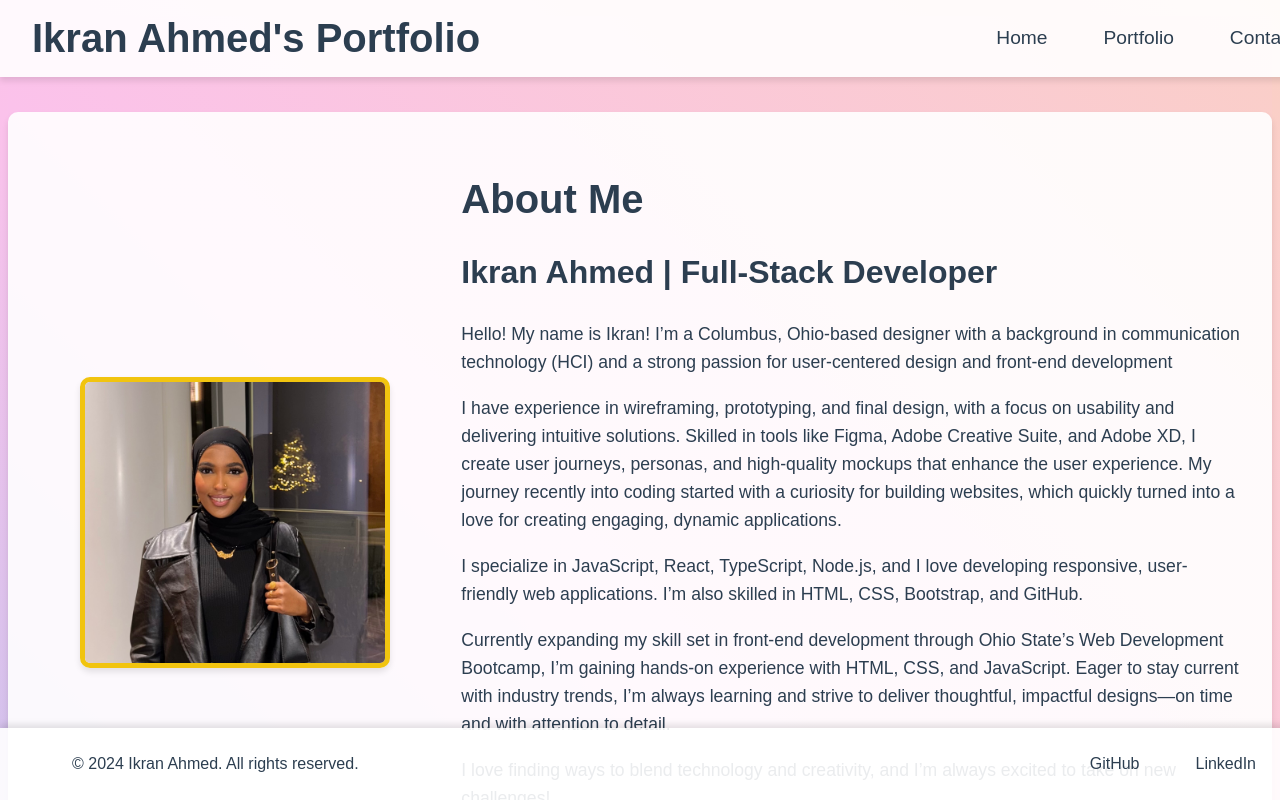
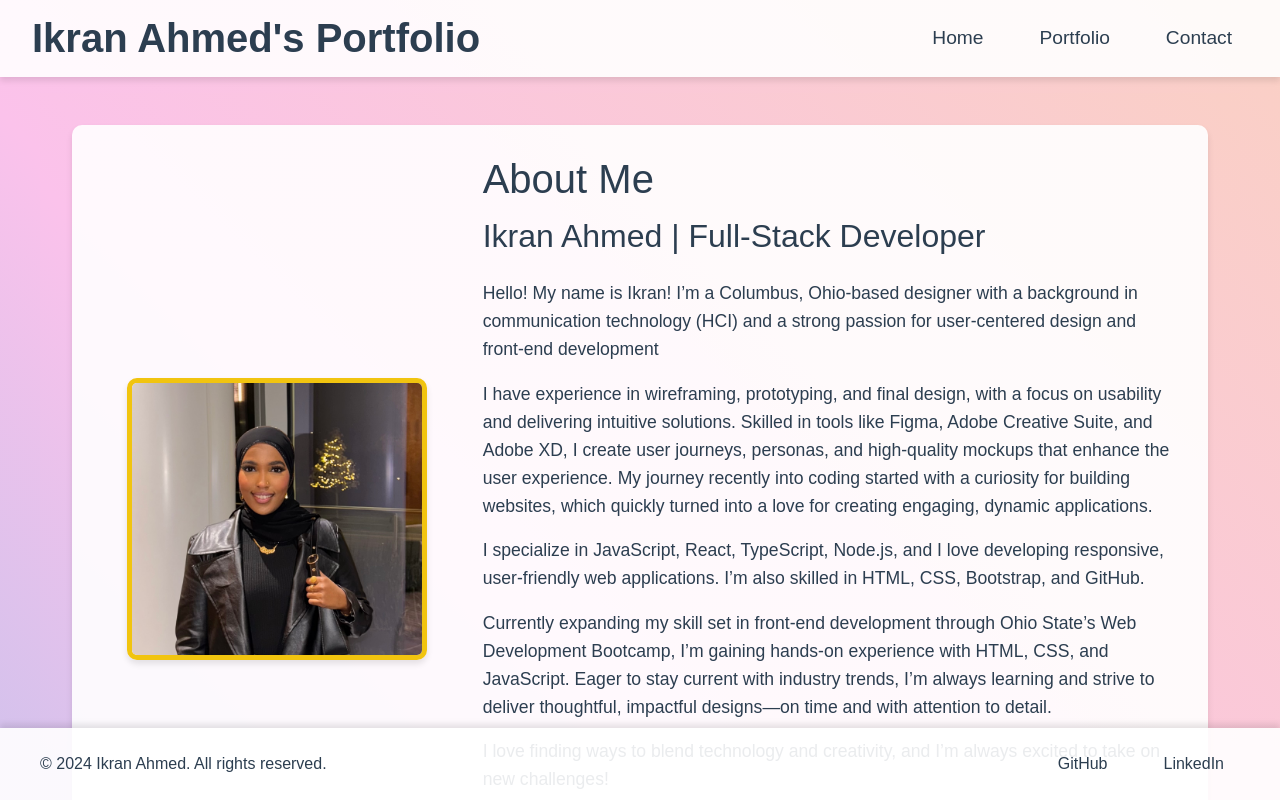
Before and after one commit to ikranahmed/portfolio, a React (Vite) app in the folder portfolio/: page / in a window 1280 px wide. Built offline with nearby package versions, Linux system fonts and the light colour scheme.

Commit message:
fixed alignment of about me box and portfolio box, fixed header top right text alignment, fixed footer links to open new tab

```diff
--- a/portfolio/index.html
+++ b/portfolio/index.html
@@ -3,7 +3,7 @@
   <head>
     <meta charset="UTF-8" />
     <meta name="viewport" content="width=device-width, initial-scale=1.0" />
-    <title>React Portfolio</title>
+    <title>Ikran Ahmed</title>
     <link href="https://fonts.googleapis.com/css2?family=Poppins:wght@400;600&display=swap" rel="stylesheet">
   </head>
   <body>
--- a/portfolio/package.json
+++ b/portfolio/package.json
@@ -10,6 +10,7 @@
     "preview": "vite preview"
   },
   "dependencies": {
+    "bootstrap": "^5.3.3",
     "framer-motion": "^12.5.0",
     "react": "^19.0.0",
     "react-dom": "^19.0.0",
--- a/portfolio/src/assets/styles/About.css
+++ b/portfolio/src/assets/styles/About.css
@@ -1,10 +1,8 @@
 /* About Section */
 .about-section {
-    padding: 2rem;
-    padding-top: 6rem; /* Add padding to push content down */
+
     text-align: center;
     min-height: 100vh; /* Ensure the section takes up the full viewport height */
-    display: flex;
     flex-direction: column;
     justify-content: center;
     align-items: center;
--- a/portfolio/src/assets/styles/Header.css
+++ b/portfolio/src/assets/styles/Header.css
@@ -4,7 +4,6 @@
     padding: 1rem 2rem;
     background-color: rgba(255, 255, 255, 0.9); /* Semi-transparent white */
     box-shadow: 0 4px 6px rgba(0, 0, 0, 0.1);
-    position: fixed;
     top: 0;
     z-index: 1000; /* Ensure header is above other content */
     display: flex;
--- a/portfolio/src/components/Footer.jsx
+++ b/portfolio/src/components/Footer.jsx
@@ -6,8 +6,8 @@ export default function Footer() {
       <div className="footer-content">
         <p>© 2024 Ikran Ahmed. All rights reserved.</p>
         <div className="footer-links">
-          <a href="https://github.com/ikranahmed">GitHub</a>
-          <a href="https://www.linkedin.com/in/ikranahmed/">LinkedIn</a>
+          <a target='_blank' href="https://github.com/ikranahmed">GitHub</a>
+          <a target='_blank' href="https://www.linkedin.com/in/ikranahmed/">LinkedIn</a>
         </div>
       </div>
     </footer>
--- a/portfolio/src/main.jsx
+++ b/portfolio/src/main.jsx
@@ -1,3 +1,4 @@
+import 'bootstrap/dist/css/bootstrap.min.css';
 import React from 'react';
 import ReactDOM from 'react-dom/client';
 import { ThemeProvider } from 'styled-components'; // Optional
@@ -6,6 +7,7 @@ import './index.css';
 import './assets/styles/global.css';
 import { theme } from './theme'; // Optional
 
+
 ReactDOM.createRoot(document.getElementById('root')).render(
   <React.StrictMode>
     <ThemeProvider theme={theme}> {/* Optional */}
--- a/portfolio/src/pages/Portfolio.jsx
+++ b/portfolio/src/pages/Portfolio.jsx
@@ -1,11 +1,12 @@
 import React from 'react';
 import '../assets/styles/Portfolio.css';
-
+// import Readmegenerator from '../images/readme-generator.jpg';
 export default function Portfolio() {
   const projects = [
     {
       title: 'README Generator',
       image: '../images/readme-generator.jpg', // Readme Photo
+      // image: Readmegenerator, // Readme Photo
       liveDemo: 'https://www.loom.com/share/8153910e669c466aaea73660cc237c71?sid=d7d1262b-6ed5-47c1-a5dd-2dc5f6d5083dLinks', // Replace with your live demo link
       githubRepo: 'https://github.com/ikranahmed/readmegenerator/tree/main', // GitHub repo link
     },
@@ -31,7 +32,7 @@ export default function Portfolio() {
 
   return (
     <section className="portfolio-section">
-      <h2>Portfolio</h2>
+      <h2>Work</h2>
       <div className="projects-container">
         {projects.map((project, index) => (
           <div key={index} className="project-box">
```
Also changed, not shown: 1 other file (tests, documents, lock files or other folders).
